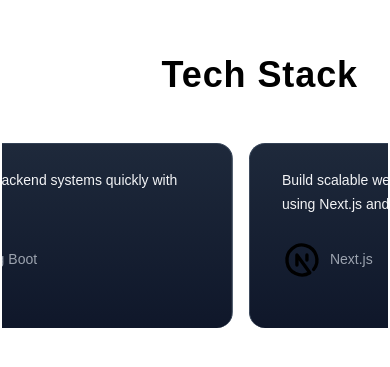
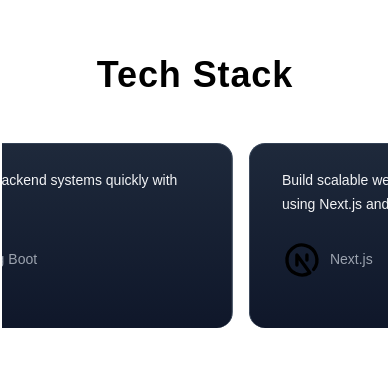
Before and after one commit to alexvieru1/portfolio, a Next.js app: page / in a window 390 px wide. Shown: the part 2779-3146 px from the top of the page. Built offline with nearby package versions, Linux system fonts and the light colour scheme; no server answers; what @edgestore/react would draw is missing.

Commit message:
Update TechStack.tsx

```diff
--- a/app/components/TechStack.tsx
+++ b/app/components/TechStack.tsx
@@ -118,7 +118,7 @@ const TechStack = () => {
       id="tech-stack"
       className="h-screen flex flex-col items-center justify-center bg-transparent"
     >
-      <div className="w-full lg:w-[65%] flex justify-end">
+      <div className="w-full lg:w-[65%] flex justify-center lg:justify-end">
         <TextGenerateEffect
           className="p-4 text-4xl lg:text-6xl font-bold text-end"
           words="Tech Stack"
```
